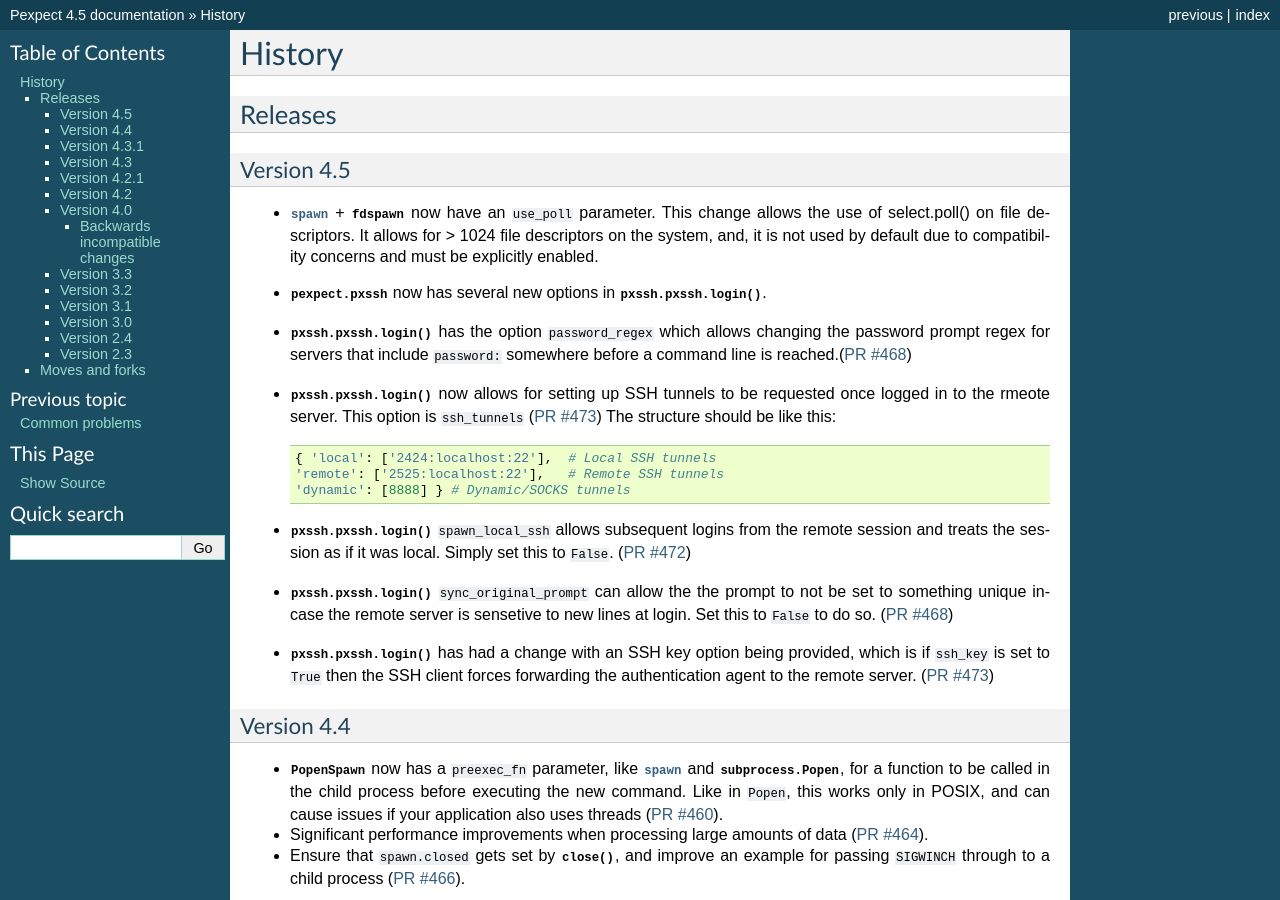
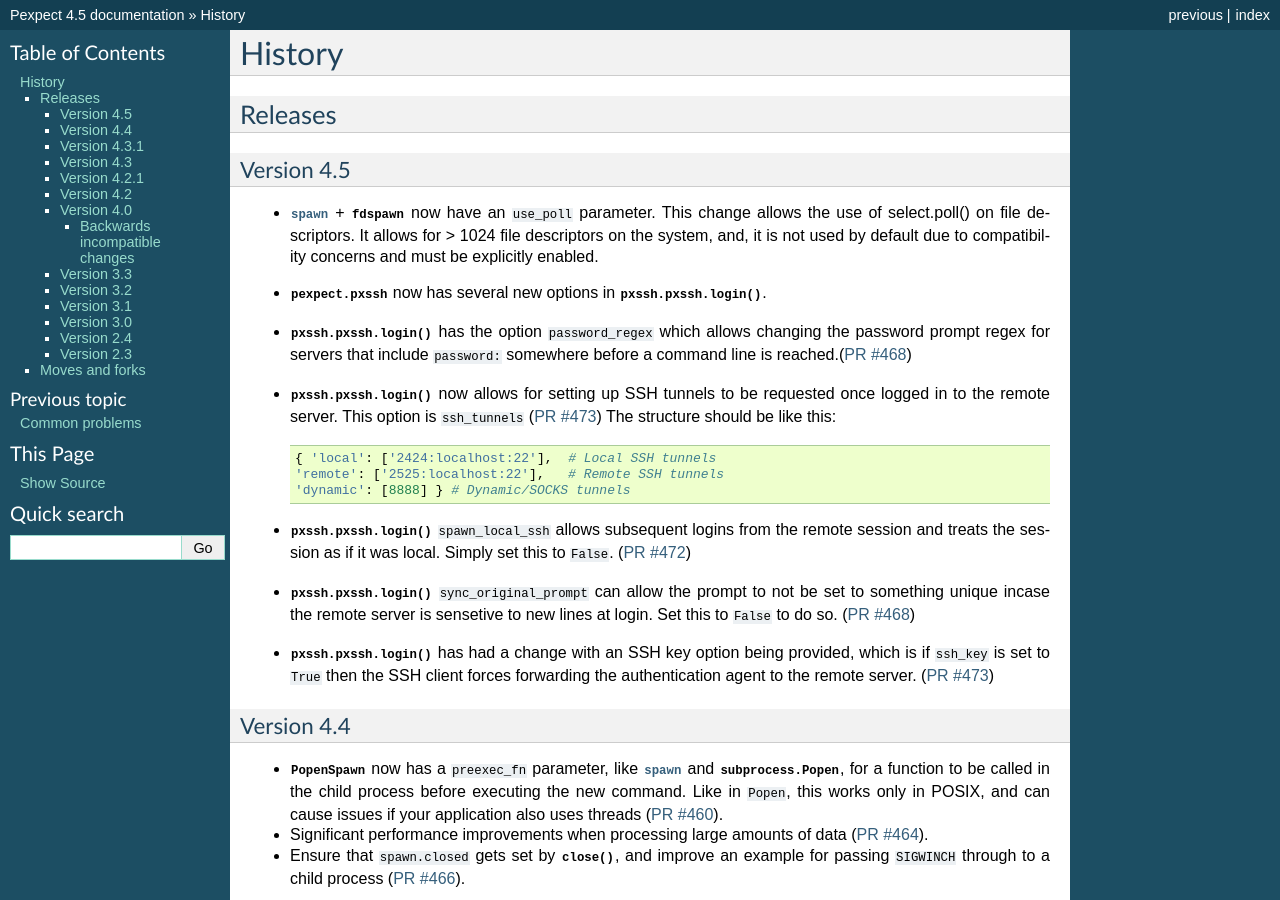
Before and after one commit to pexpect/pexpect, a Sphinx documentation site: the page built from doc/history.rst, in a window 1280 px wide and 900 px high. Built offline with Sphinx 7.4.7, drawn with Linux system fonts in a browser that asks for light colours.

Commit message:
typos 2.

```diff
--- a/doc/history.rst
+++ b/doc/history.rst
@@ -16,7 +16,7 @@
   the password prompt regex for servers that include ``password:`` somewhere before a
   command line is reached.(:ghpull:`468`)
 * :meth:`pxssh.pxssh.login` now allows for setting up SSH tunnels to be requested once
-  logged in to the rmeote server. This option is ``ssh_tunnels`` (:ghpull:`473`)
+  logged in to the remote server. This option is ``ssh_tunnels`` (:ghpull:`473`)
   The structure should be like this::
 
         { 'local': ['2424:localhost:22'],  # Local SSH tunnels
@@ -25,7 +25,7 @@
 
 * :meth:`pxssh.pxssh.login` ``spawn_local_ssh`` allows subsequent logins from the remote session and treats
   the session as if it was local. Simply set this to ``False``. (:ghpull:`472`)
-* :meth:`pxssh.pxssh.login` ``sync_original_prompt`` can allow the the prompt to not be set to something unique
+* :meth:`pxssh.pxssh.login` ``sync_original_prompt`` can allow the prompt to not be set to something unique
   incase the remote server is sensetive to new lines at login. Set this to ``False`` to do so. (:ghpull:`468`)
 * :meth:`pxssh.pxssh.login` has had a change with an SSH key option being provided, which is
   if ``ssh_key`` is set to ``True`` then the SSH client forces forwarding the authentication
```
